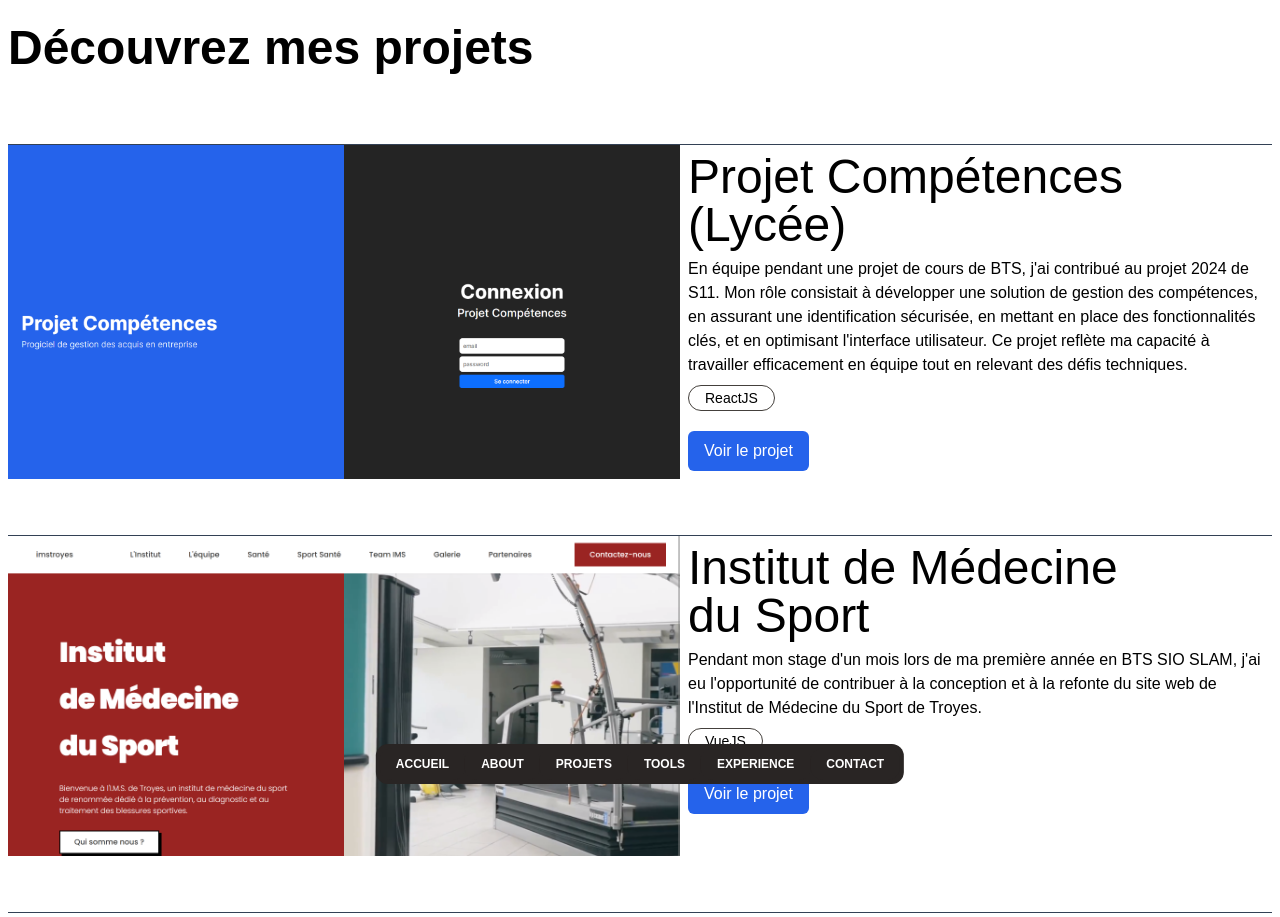
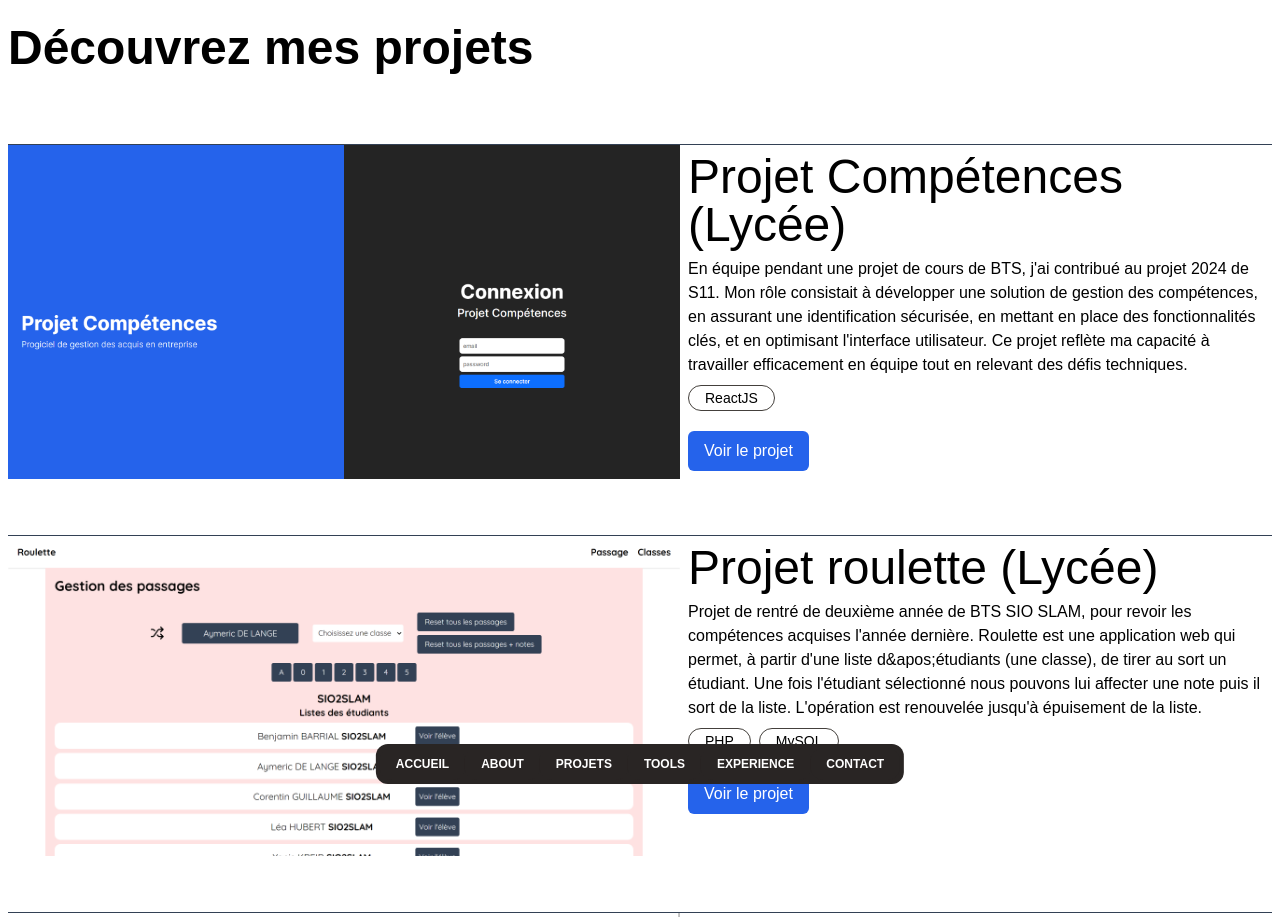
Before and after one commit to AyCoding/next-portfolio, a Next.js app: page /project in a window 1280 px wide. Shown: the top 917 px of the page. Built offline with nearby package versions, Linux system fonts and the light colour scheme; a web font is replaced by a local one.

Commit message:
add 'projet roulette' in project page

```diff
--- a/src/app/project/page.tsx
+++ b/src/app/project/page.tsx
@@ -56,7 +56,7 @@ export default function Project() {
                     </div>
                 ))}
 
-                <h1 className="text-5xl font-black pt-6">Projets scolaire</h1>
+                {/*<h1 className="text-5xl font-black pt-6">Projets scolaire</h1>
                 <div className="flex flex-col gap-6 mb-6">
                     <div>
                         <h1 className="text-2xl font-medium mb-2 w-full">
@@ -96,7 +96,7 @@ export default function Project() {
                             Roulette est une application web qui permet, à partir d&apos;une liste d&apos;étudiants (une classe), de tirer au sort un étudiant. Une fois l&apos;étudiant sélectionné nous pouvons lui affecter une note puis il sort de la liste. L&apos;opération est renouvelée jusqu&apos;à épuisement de la liste.
                         </p>
                     </div>
-                </div>
+                </div>*/}
             </div>
         </>
     )
--- a/src/data/data.ts
+++ b/src/data/data.ts
@@ -80,11 +80,29 @@ export const PROJECTS: Project[] = [
         ],
         desc: "Pendant mon stage d'un mois lors de ma première année en BTS SIO SLAM, j'ai eu l'opportunité de contribuer à la conception et à la refonte du site web de l'Institut de Médecine du Sport de Troyes.",
         languages: [
-            {id: 1, lang: "VueJS"},
+            {id: 1, lang: "Nuxt.js"},
         ]
     },
     {
         id: 4,
+        name: "Projet roulette (Lycée)",
+        slug: "projet-roulette",
+        url: "",
+        cover: "Projects/roulette/roulette-draw.png",
+        alt: "Projet roulette",
+        img: [
+            // {id: 1, img: "Projects/roulette/roulette.png"},
+            {id: 2, img: "Projects/roulette/roulette-draw.png"},
+        ],
+        desc: "Projet de rentré de deuxième année de BTS SIO SLAM, pour revoir les compétences acquises l'année dernière.\n" +
+            "                            Roulette est une application web qui permet, à partir d'une liste d&apos;étudiants (une classe), de tirer au sort un étudiant. Une fois l'étudiant sélectionné nous pouvons lui affecter une note puis il sort de la liste. L'opération est renouvelée jusqu'à épuisement de la liste.\n",
+        languages: [
+            {id: 1, lang: "PHP"},
+            {id: 2, lang: "MySQL"},
+        ]
+    },
+    {
+        id: 5,
         name: "Projet Compétences (Lycée)",
         slug: "projet-competences",
         url: "",
```
Also changed, not shown: public/Projects/roulette/roulette-draw.png (added), public/Projects/roulette/roulette.png (added).
